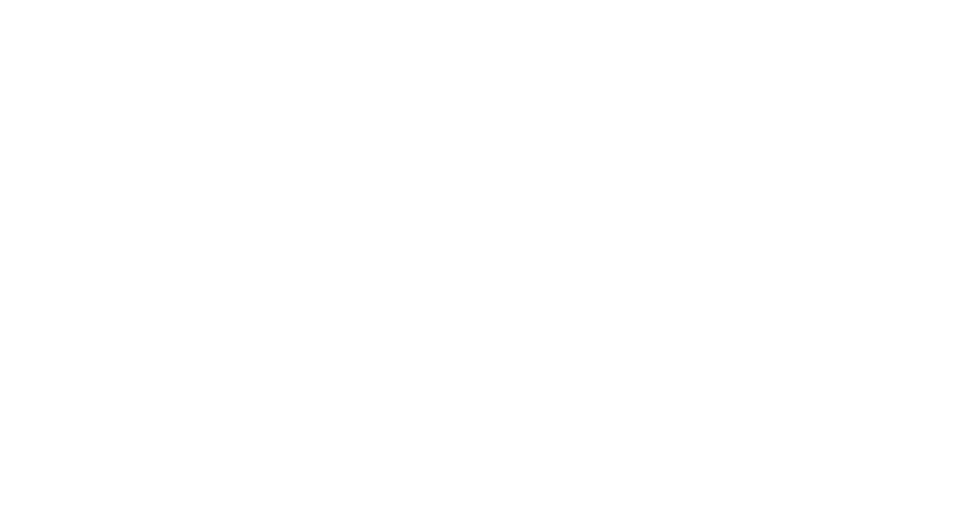
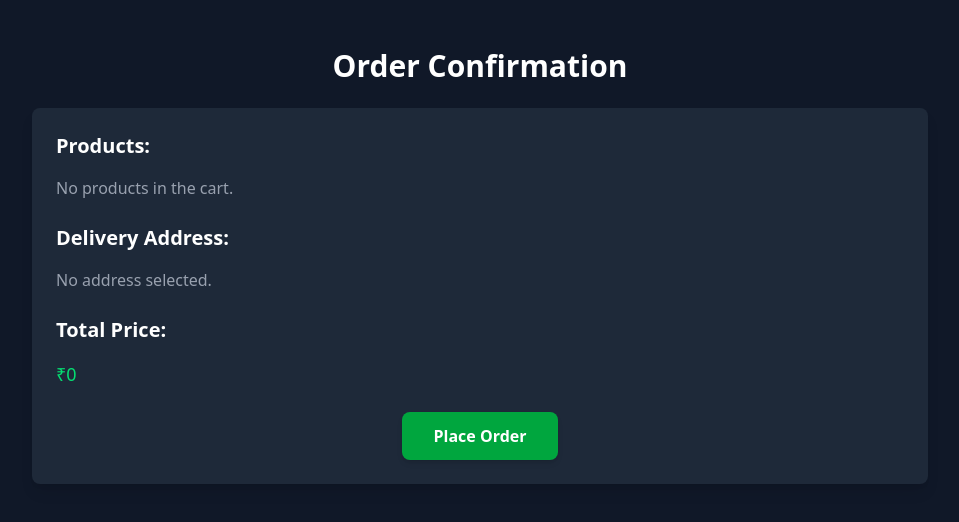
Before and after one commit to techabbayi/E-Commerce-Follow-Along, a React (Vite) app in the folder frontend/: page /order-confirmation in a window 1280 px wide. Before the commit this address had no page. Shown: the top 522 px of the page, without its empty margins (160-1119 px from the left). Built offline with nearby package versions, Linux system fonts and the light colour scheme.

Commit message:
OrderConfirmation Page

```diff
--- a/frontend/src/App.jsx
+++ b/frontend/src/App.jsx
@@ -1,5 +1,5 @@
 import {BrowserRouter,Routes,Route} from 'react-router-dom';
-import {LoginPage,SignupPage, Homepage, ProductForm, EditProduct, ProductInfoPage, CartPage, Profile, SelectAddress} from './Routes.jsx'
+import {LoginPage,SignupPage, Homepage, ProductForm, EditProduct, ProductInfoPage, CartPage, Profile, SelectAddress, OrderConfirmation} from './Routes.jsx'
 
 
 function App() {
@@ -15,6 +15,7 @@ function App() {
       <Route path='/cart' element={<CartPage />} />
       <Route path='/profile' element={<Profile />} />
       <Route path='/select-address' element={<SelectAddress />} />
+      <Route path='/order-confirmation' element={<OrderConfirmation />} />
     </Routes>
     </BrowserRouter>
 
--- /dev/null
+++ b/frontend/src/Pages/OrderConfirmation.jsx
@@ -0,0 +1,71 @@
+import React, { useEffect, useState } from "react";
+import { useNavigate, useLocation } from "react-router-dom";
+
+const OrderConfirmation = () => {
+    const [cart, setCart] = useState([]);
+    const [selectedAddress, setSelectedAddress] = useState("");
+    const [totalPrice, setTotalPrice] = useState(0);
+    const navigate = useNavigate();
+    const location = useLocation();
+
+    useEffect(() => {
+        // Retrieve cart and selected address from location state
+        if (location.state) {
+            const { cartItems, address } = location.state;
+            setCart(cartItems || []);
+            setSelectedAddress(address || "");
+            calculateTotal(cartItems || []);
+        }
+    }, [location.state]);
+
+    const calculateTotal = (cartItems) => {
+        const total = cartItems.reduce((sum, item) => sum + item.price * item.quantity, 0);
+        setTotalPrice(total);
+    };
+
+    const handlePlaceOrder = () => {
+        alert("Order placed successfully!");
+        navigate("/"); // Redirect to homepage or order success page
+    };
+
+    return (
+        <div className="bg-gray-900 text-white min-h-screen p-6">
+            <h2 className="text-3xl font-bold text-center my-6">Order Confirmation</h2>
+            <div className="max-w-4xl mx-auto p-6 bg-gray-800 rounded-lg shadow-lg">
+                <h3 className="text-xl font-semibold mb-4">Products:</h3>
+                {cart.length === 0 ? (
+                    <p className="text-gray-400">No products in the cart.</p>
+                ) : (
+                    <ul className="space-y-4">
+                        {cart.map((item) => (
+                            <li key={item.id} className="flex justify-between items-center border-b border-gray-700 pb-4">
+                                <div>
+                                    <p className="text-lg font-medium">{item.name}</p>
+                                    <p className="text-gray-400">Quantity: {item.quantity}</p>
+                                </div>
+                                <p className="text-green-400 font-medium">₹{item.price * item.quantity}</p>
+                            </li>
+                        ))}
+                    </ul>
+                )}
+
+                <h3 className="text-xl font-semibold mt-6 mb-4">Delivery Address:</h3>
+                <p className="text-gray-400">{selectedAddress || "No address selected."}</p>
+
+                <h3 className="text-xl font-semibold mt-6 mb-4">Total Price:</h3>
+                <p className="text-green-400 font-medium text-lg">₹{totalPrice}</p>
+
+                <div className="text-center mt-6">
+                    <button
+                        onClick={handlePlaceOrder}
+                        className="bg-green-600 hover:bg-green-700 text-white font-semibold py-3 px-8 rounded-lg shadow-md transition duration-300 focus:outline-none focus:ring-2 focus:ring-green-500"
+                    >
+                        Place Order
+                    </button>
+                </div>
+            </div>
+        </div>
+    );
+};
+
+export default OrderConfirmation;
--- a/frontend/src/Routes.jsx
+++ b/frontend/src/Routes.jsx
@@ -7,4 +7,5 @@ import ProductInfoPage from './Pages/ProductInfoPage'
 import CartPage from './components/CartPage';
 import Profile from './components/profilePage';
 import SelectAddress from './components/SelectAddress';
-export {LoginPage,SignupPage, Homepage, ProductForm, EditProduct, ProductInfoPage, CartPage, Profile, SelectAddress};
+import OrderConfirmation from './Pages/OrderConfirmation';
+export {LoginPage,SignupPage, Homepage, ProductForm, EditProduct, ProductInfoPage, CartPage, Profile, SelectAddress, OrderConfirmation};
--- a/frontend/src/components/SelectAddress.jsx
+++ b/frontend/src/components/SelectAddress.jsx
@@ -6,8 +6,10 @@ import Navbar from "../components/Navbar";
 const SelectAddress = () => {
     const [addresses, setAddresses] = useState([]);
     const [selectedAddress, setSelectedAddress] = useState(null);
+    const [cart, setCart] = useState([]); // State to store cart details
     const navigate = useNavigate();
 
+    // Fetch addresses
     useEffect(() => {
         const fetchAddresses = async () => {
             try {
@@ -18,8 +20,8 @@ const SelectAddress = () => {
                 }
 
                 const user = JSON.parse(storedUser);
-                console.log("User object:", user);  // Check the entire user object
-                console.log("User Email:", user.email);  // Ensure email is available
+                console.log("User object:", user); // Check the entire user object
+                console.log("User Email:", user.email); // Ensure email is available
 
                 if (!user.email) {
                     console.error("Email is missing from the user object.");
@@ -39,10 +41,46 @@ const SelectAddress = () => {
         fetchAddresses();
     }, []);
 
-    // Log the addresses state to ensure it's set correctly
+    // Fetch cart details
+    useEffect(() => {
+        const fetchCart = async () => {
+            try {
+                const storedUser = localStorage.getItem("user");
+                if (!storedUser) {
+                    console.error("User is not logged in or user object is missing.");
+                    return;
+                }
+
+                const user = JSON.parse(storedUser);
+                console.log("Fetching cart for userId:", user.userId);
+
+                if (!user.userId) {
+                    console.error("User ID is missing from the user object.");
+                    return;
+                }
+
+                const response = await axios.get("http://localhost:8000/cart", {
+                    params: { userId: user.userId },
+                });
+
+                console.log("Cart response:", response.data);
+                setCart(response.data.cart || []);
+            } catch (error) {
+                console.error("Error fetching cart:", error);
+            }
+        };
+
+        fetchCart();
+    }, []);
+
+    // Log the addresses and cart state to ensure they're set correctly
     useEffect(() => {
         console.log("Addresses in state:", addresses);
     }, [addresses]);
+
+    useEffect(() => {
+        console.log("Cart in state:", cart);
+    }, [cart]);
 
     const handleSelectAddress = (address) => {
         setSelectedAddress(address);
@@ -53,8 +91,13 @@ const SelectAddress = () => {
             alert("Please select an address.");
             return;
         }
-        alert(`Order placed successfully! Delivery to: ${selectedAddress}`);
-        navigate("/"); // Redirect to homepage or order confirmation page
+
+        navigate("/order-confirmation", {
+            state: {
+                cartItems: cart, // Pass the cart items
+                address: selectedAddress, // Pass the selected address
+            },
+        });
     };
 
     return (
@@ -69,7 +112,9 @@ const SelectAddress = () => {
                         {addresses.map((address, index) => (
                             <div
                                 key={index} // Replace with unique key if possible (e.g., address id)
-                                className={`p-4 border rounded-lg cursor-pointer ${selectedAddress === address ? "border-green-500 bg-gray-800" : "border-gray-700"}`}
+                                className={`p-4 border rounded-lg cursor-pointer ${
+                                    selectedAddress === address ? "border-green-500 bg-gray-800" : "border-gray-700"
+                                }`}
                                 onClick={() => handleSelectAddress(address)}
                             >
                                 {address}
```
Also changed, not shown: 1 other file (tests, documents, lock files or other folders).
